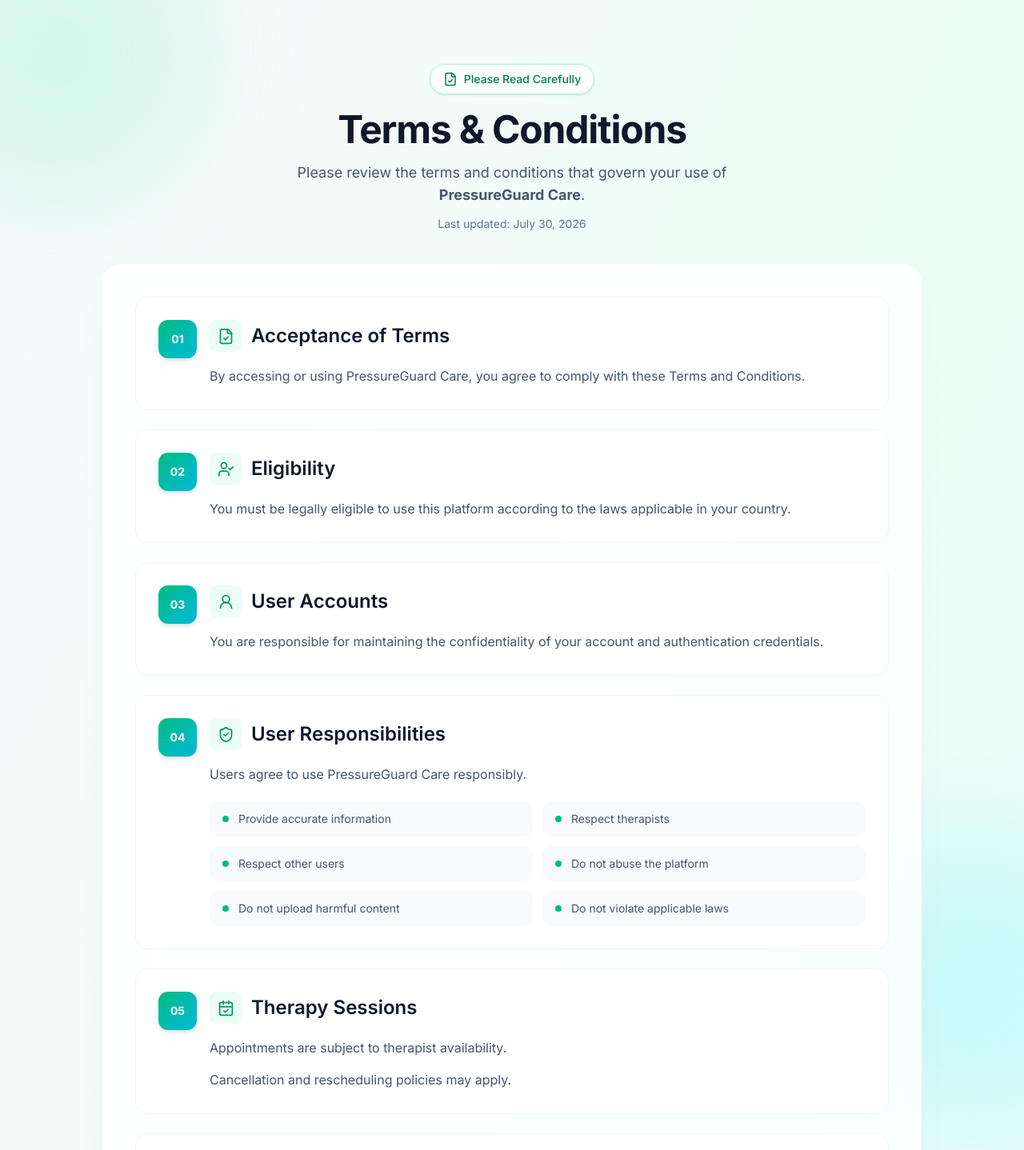
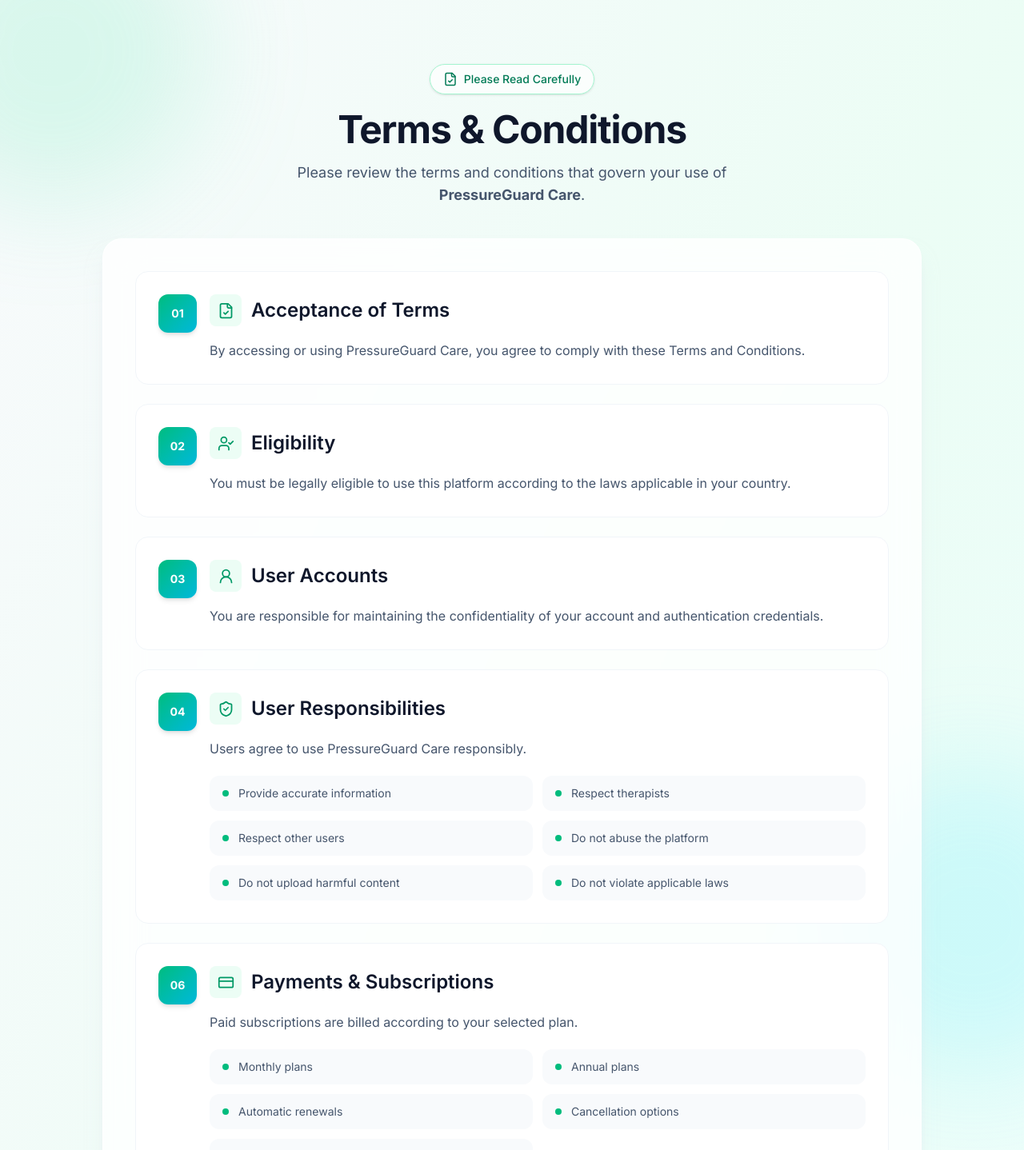
Before and after one commit to developers-gem/pressure-guard-frontend, a React (Vite) app in the folder frontend/: page /terms-and-conditions in a window 1280 px wide. Shown: the top 1438 px of the page at 80% size. Built offline with nearby package versions, Linux system fonts and the light colour scheme; no server answers.

Commit message:
terms and conditions updated

```diff
--- a/frontend/src/pages/TermNconditions.tsx
+++ b/frontend/src/pages/TermNconditions.tsx
@@ -53,15 +53,7 @@
         "Do not violate applicable laws",
       ],
     },
-    {
-      number: "05",
-      title: "Therapy Sessions",
-      icon: CalendarCheck,
-      content: [
-        "Appointments are subject to therapist availability.",
-        "Cancellation and rescheduling policies may apply.",
-      ],
-    },
+
     {
       number: "06",
       title: "Payments & Subscriptions",
@@ -143,9 +135,7 @@
             <strong>PressureGuard Care</strong>.
           </p>
 
-          <p className="mt-3 text-sm text-slate-500">
-            Last updated: July 30, 2026
-          </p>
+
         </div>
 
         {/* Terms Card */}
```
